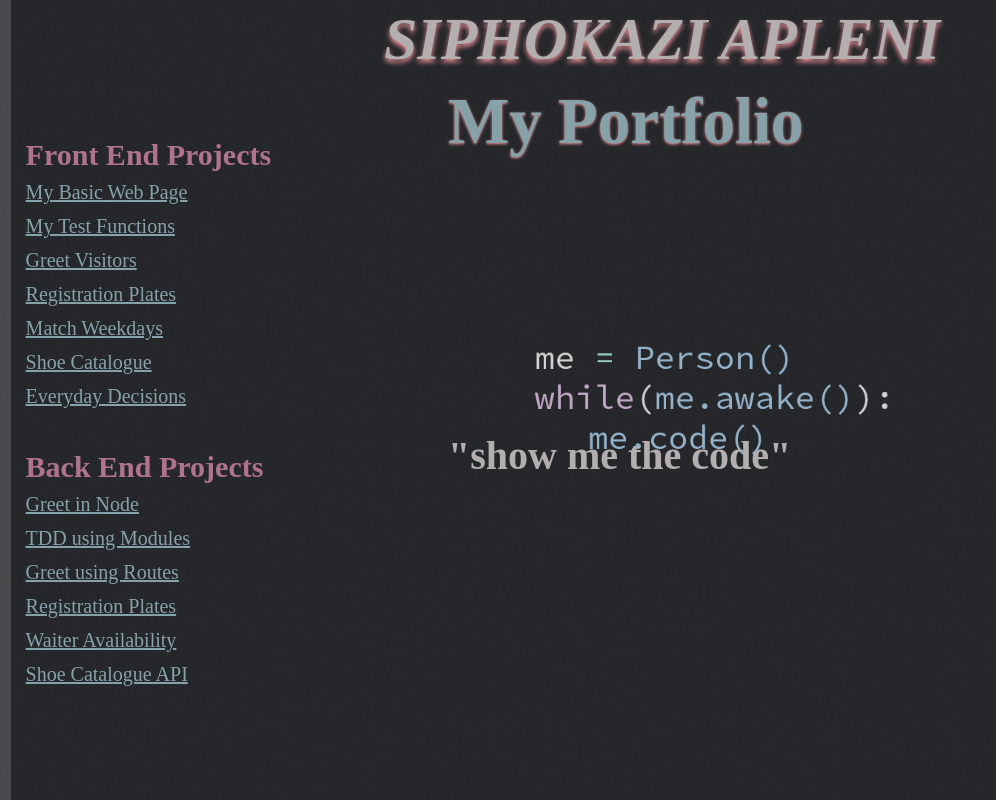
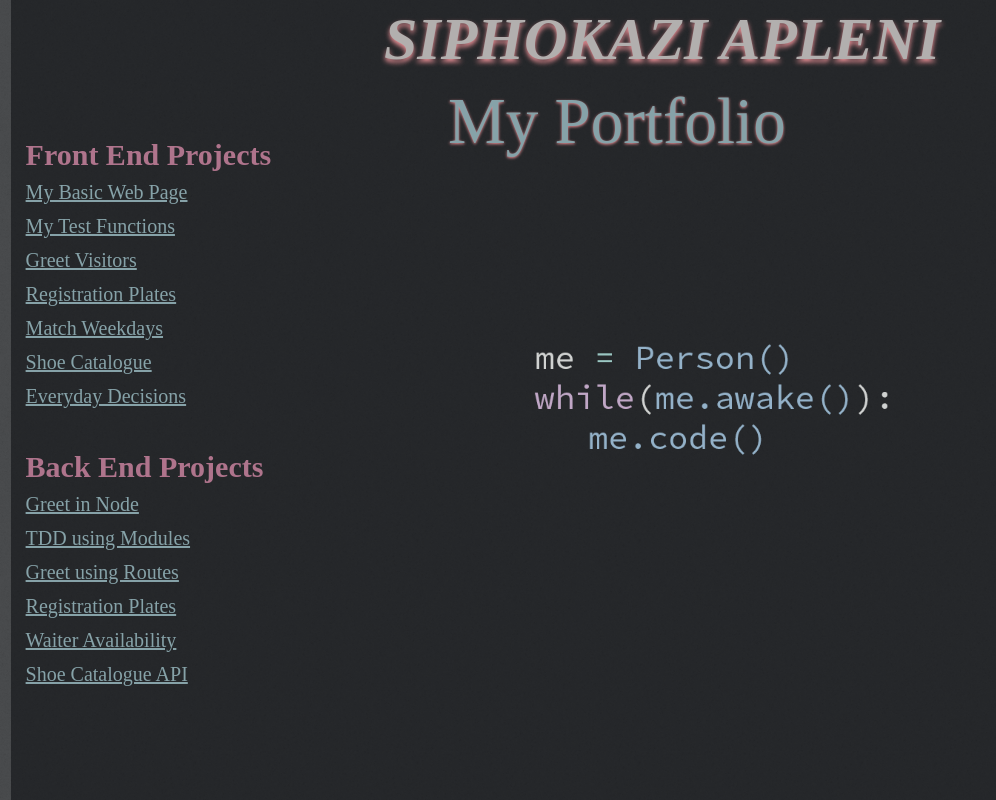
Before and after one commit to siphokazi-codex/portfolio, a plain HTML site: page index.html in a window 1280 px wide. Shown: the whole page, without its empty margins (0-996 px from the left). Drawn offline with Linux system fonts and the light colour scheme.

Commit message:
updated changes

```diff
--- a/portfolio.html
+++ b/index.html
@@ -35,7 +35,6 @@
     <a href="">Shoe Catalogue API</a><br>
   </div>
   </div>
-  <h3>"show me the code"</h3>
 </div>
 </body>
 </html>
--- a/portfolio.css
+++ b/portfolio.css
@@ -20,6 +20,7 @@ h2 {
     margin-left: 35%;
     color:  #86a2a8;
     box-shadow: #280201;
+    font-weight: lighter;
     text-shadow: 0px 1px 3px rgba(249, 152, 158, .95);
 }
 
@@ -28,6 +29,7 @@ h3 {
   margin-top: -20%;
   color: #b2afae;
   font-size: 40px;
+  font-weight: 500;
 }
 
 .portfolio::after {
```
